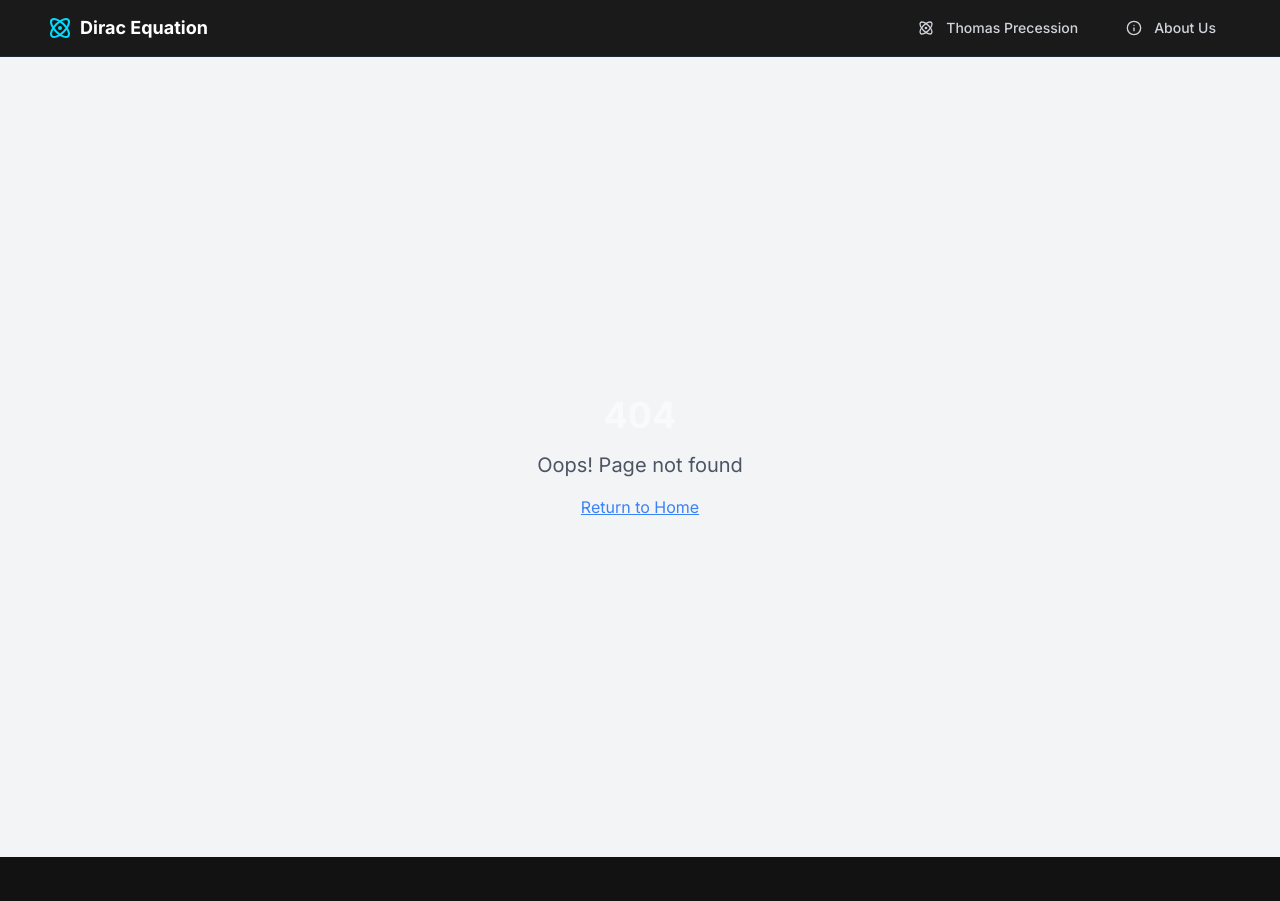
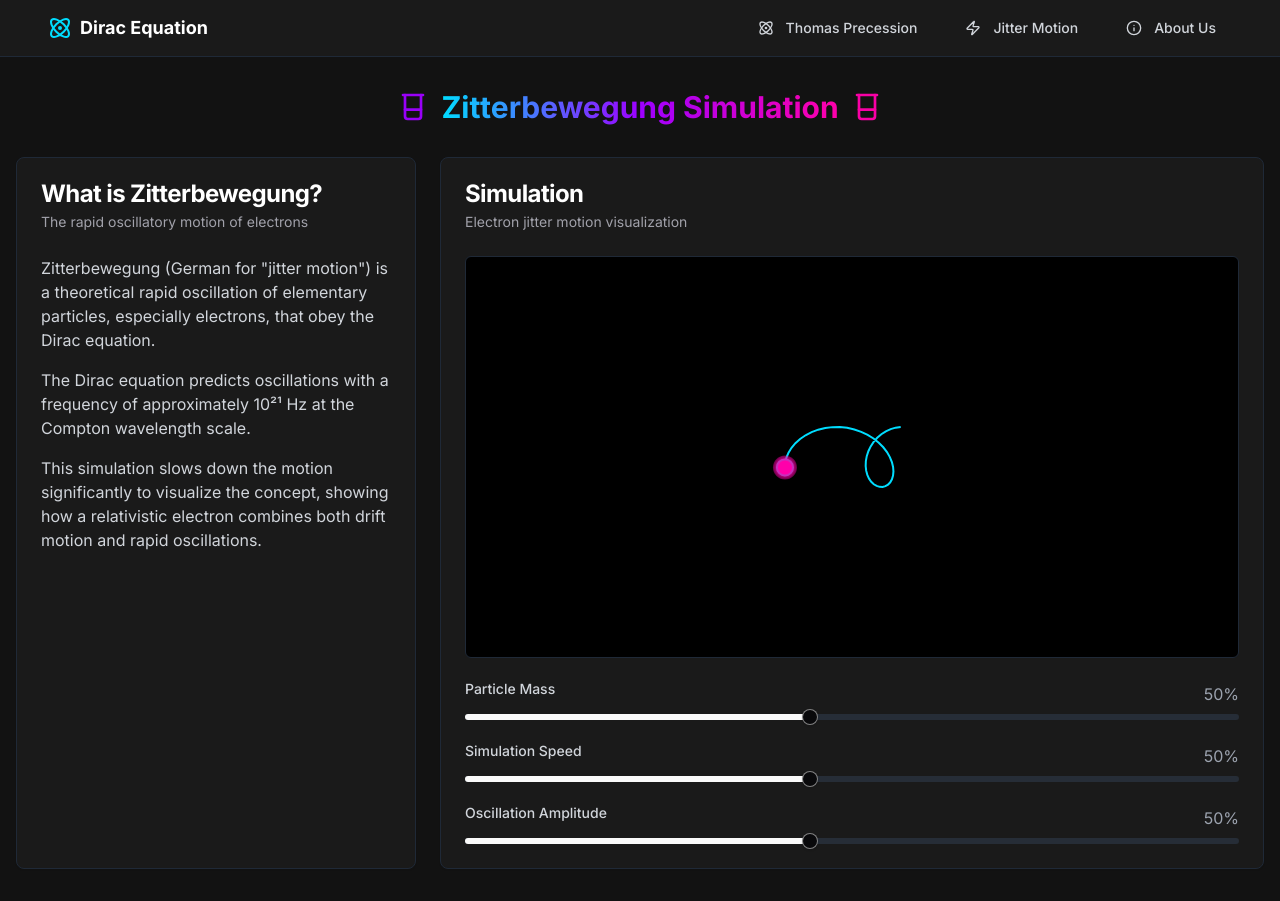
Before and after one commit to charitra13/dirac-equation-spin-calculator, a React (Vite) app: page /zitterbewegung in a window 1280 px wide. Before the commit this address had no page. Before the commit the page ends 857 px from the top, so only its background shows below. Built offline with nearby package versions, Linux system fonts and the light colour scheme.

Commit message:
Add Zitterbewegung simulation
Adds a new page with a simulation of the Zitterbewegung (jitter motion) of an electron, including a navigation button, description, and user controls.

```diff
--- a/src/App.tsx
+++ b/src/App.tsx
@@ -8,6 +8,7 @@ import Index from "./pages/Index";
 import About from "./pages/About";
 import NotFound from "./pages/NotFound";
 import NavigationBar from "./components/NavigationBar";
+import ZitterbewegungSimulation from "./pages/ZitterbewegungSimulation";
 
 const queryClient = new QueryClient();
 
@@ -23,6 +24,7 @@ const App = () => (
             <Routes>
               <Route path="/" element={<Index />} />
               <Route path="/about" element={<About />} />
+              <Route path="/zitterbewegung" element={<ZitterbewegungSimulation />} />
               <Route path="*" element={<NotFound />} />
             </Routes>
           </div>
--- a/src/components/NavigationBar.tsx
+++ b/src/components/NavigationBar.tsx
@@ -1,7 +1,9 @@
+
 import React from 'react';
 import { Link } from 'react-router-dom';
-import { Atom, Info } from 'lucide-react';
+import { Atom, Info, Zap } from 'lucide-react';
 import { Button } from './ui/button';
+
 const NavigationBar = () => {
   return <nav className="w-full bg-[#1a1a1a] border-b border-gray-800 py-2 px-4">
       <div className="container mx-auto flex justify-between items-center">
@@ -18,6 +20,13 @@ const NavigationBar = () => {
             </Link>
           </Button>
 
+          <Button asChild variant="ghost" className="flex items-center text-gray-300 hover:text-neon-purple hover:bg-[#252525]">
+            <Link to="/zitterbewegung">
+              <Zap className="mr-1" />
+              <span>Jitter Motion</span>
+            </Link>
+          </Button>
+
           <Button asChild variant="ghost" className="flex items-center text-gray-300 hover:text-neon-green hover:bg-[#252525] ml-auto">
             <Link to="/about">
               <Info className="mr-1" />
@@ -28,4 +37,5 @@ const NavigationBar = () => {
       </div>
     </nav>;
 };
+
 export default NavigationBar;
--- /dev/null
+++ b/src/pages/ZitterbewegungSimulation.tsx
@@ -0,0 +1,225 @@
+
+import React, { useEffect, useRef, useState } from 'react';
+import { Card, CardContent, CardDescription, CardHeader, CardTitle } from '@/components/ui/card';
+import { Slider } from '@/components/ui/slider';
+import { Label } from '@/components/ui/label';
+import { Beaker } from 'lucide-react';
+
+const ZitterbewegungSimulation: React.FC = () => {
+  const canvasRef = useRef<HTMLCanvasElement>(null);
+  const [mass, setMass] = useState<number>(50);
+  const [speed, setSpeed] = useState<number>(50);
+  const [amplitude, setAmplitude] = useState<number>(50);
+
+  // Animation state
+  const animationRef = useRef<number | null>(null);
+  const particleRef = useRef({
+    x: 0,
+    y: 0,
+    baseX: 0,
+    time: 0,
+    trail: Array(50).fill({ x: 0, y: 0 }),
+  });
+
+  useEffect(() => {
+    const canvas = canvasRef.current;
+    if (!canvas) return;
+
+    const ctx = canvas.getContext('2d');
+    if (!ctx) return;
+
+    // Set canvas dimensions
+    const resizeCanvas = () => {
+      const parent = canvas.parentElement;
+      if (parent) {
+        canvas.width = parent.clientWidth;
+        canvas.height = 400;
+      }
+    };
+
+    resizeCanvas();
+    window.addEventListener('resize', resizeCanvas);
+
+    // Initialize particle position
+    particleRef.current.baseX = canvas.width / 2;
+    particleRef.current.x = canvas.width / 2;
+    particleRef.current.y = canvas.height / 2;
+
+    // Animation function
+    const renderFrame = () => {
+      if (!canvas || !ctx) return;
+
+      // Clear canvas
+      ctx.clearRect(0, 0, canvas.width, canvas.height);
+
+      // Get current parameters
+      const normalizedMass = mass / 100; // Convert to 0-1 range
+      const normalizedSpeed = speed / 50; // Convert to 0-2 range
+      const normalizedAmplitude = (amplitude / 100) * 60; // Max amplitude of 60px
+
+      // Update particle position based on Zitterbewegung physics (simplified for visualization)
+      const particle = particleRef.current;
+      particle.time += 0.05 * normalizedSpeed;
+
+      // Calculate the new position with jitter motion
+      const frequency = (1 - normalizedMass * 0.5) * 0.4; // Lower mass means higher frequency
+      const newX = particle.baseX + Math.sin(particle.time) * 50; // Slow drift
+      const jitterX = Math.sin(particle.time / frequency) * normalizedAmplitude;
+      const jitterY = Math.cos(particle.time / frequency) * normalizedAmplitude;
+
+      particle.x = newX + jitterX;
+      particle.y = canvas.height / 2 + jitterY;
+
+      // Update trail
+      particle.trail.unshift({ x: particle.x, y: particle.y });
+      particle.trail.pop();
+
+      // Draw trail
+      ctx.beginPath();
+      ctx.moveTo(particle.trail[0].x, particle.trail[0].y);
+      for (let i = 1; i < particle.trail.length; i++) {
+        ctx.lineTo(particle.trail[i].x, particle.trail[i].y);
+      }
+      ctx.strokeStyle = '#00DDFF';
+      ctx.lineWidth = 2;
+      ctx.stroke();
+
+      // Draw particle
+      ctx.beginPath();
+      ctx.arc(particle.x, particle.y, 8, 0, Math.PI * 2);
+      ctx.fillStyle = '#FF00AA';
+      ctx.fill();
+      ctx.strokeStyle = '#00DDFF';
+      ctx.lineWidth = 2;
+      ctx.stroke();
+
+      // Draw glow effect
+      ctx.beginPath();
+      ctx.arc(particle.x, particle.y, 12, 0, Math.PI * 2);
+      const gradient = ctx.createRadialGradient(
+        particle.x, particle.y, 8,
+        particle.x, particle.y, 16
+      );
+      gradient.addColorStop(0, 'rgba(255, 0, 170, 0.8)');
+      gradient.addColorStop(1, 'rgba(255, 0, 170, 0)');
+      ctx.fillStyle = gradient;
+      ctx.fill();
+
+      // Continue animation
+      animationRef.current = requestAnimationFrame(renderFrame);
+    };
+
+    // Start animation
+    animationRef.current = requestAnimationFrame(renderFrame);
+
+    // Cleanup
+    return () => {
+      if (animationRef.current) {
+        cancelAnimationFrame(animationRef.current);
+      }
+      window.removeEventListener('resize', resizeCanvas);
+    };
+  }, [mass, speed, amplitude]);
+
+  return (
+    <div className="container mx-auto px-4 py-8">
+      <div className="flex justify-center items-center mb-8">
+        <Beaker className="w-8 h-8 mr-3 text-neon-purple animate-pulse-glow" />
+        <h1 className="text-3xl bg-gradient-to-r from-neon-blue via-neon-purple to-neon-pink bg-clip-text text-transparent md:text-3xl font-bold">
+          Zitterbewegung Simulation
+        </h1>
+        <Beaker className="w-8 h-8 ml-3 text-neon-pink animate-pulse-glow" />
+      </div>
+
+      <div className="grid grid-cols-1 md:grid-cols-3 gap-6">
+        <Card className="bg-[#1a1a1a] border-gray-800 md:col-span-1">
+          <CardHeader>
+            <CardTitle className="text-white">What is Zitterbewegung?</CardTitle>
+            <CardDescription>
+              The rapid oscillatory motion of electrons
+            </CardDescription>
+          </CardHeader>
+          <CardContent className="text-gray-300">
+            <p className="mb-4">
+              Zitterbewegung (German for "jitter motion") is a theoretical rapid oscillation of elementary particles, especially electrons, that obey the Dirac equation.
+            </p>
+            <p className="mb-4">
+              The Dirac equation predicts oscillations with a frequency of approximately 10²¹ Hz at the Compton wavelength scale.
+            </p>
+            <p>
+              This simulation slows down the motion significantly to visualize the concept, showing how a relativistic electron combines both drift motion and rapid oscillations.
+            </p>
+          </CardContent>
+        </Card>
+
+        <div className="md:col-span-2">
+          <Card className="bg-[#1a1a1a] border-gray-800">
+            <CardHeader>
+              <CardTitle className="text-white">Simulation</CardTitle>
+              <CardDescription>
+                Electron jitter motion visualization
+              </CardDescription>
+            </CardHeader>
+            <CardContent>
+              <div className="mb-6 rounded-md border border-gray-800 bg-black overflow-hidden">
+                <canvas ref={canvasRef} className="w-full" style={{ height: '400px' }}></canvas>
+              </div>
+
+              <div className="grid gap-6">
+                <div className="space-y-2">
+                  <div className="flex justify-between">
+                    <Label htmlFor="mass" className="text-gray-300">Particle Mass</Label>
+                    <span className="text-gray-400">{mass}%</span>
+                  </div>
+                  <Slider
+                    id="mass"
+                    min={10}
+                    max={100}
+                    step={1}
+                    value={[mass]}
+                    onValueChange={(value) => setMass(value[0])}
+                    className="[&>.bg-primary]:bg-neon-blue"
+                  />
+                </div>
+
+                <div className="space-y-2">
+                  <div className="flex justify-between">
+                    <Label htmlFor="speed" className="text-gray-300">Simulation Speed</Label>
+                    <span className="text-gray-400">{speed}%</span>
+                  </div>
+                  <Slider
+                    id="speed"
+                    min={10}
+                    max={100}
+                    step={1}
+                    value={[speed]}
+                    onValueChange={(value) => setSpeed(value[0])}
+                    className="[&>.bg-primary]:bg-neon-purple"
+                  />
+                </div>
+
+                <div className="space-y-2">
+                  <div className="flex justify-between">
+                    <Label htmlFor="amplitude" className="text-gray-300">Oscillation Amplitude</Label>
+                    <span className="text-gray-400">{amplitude}%</span>
+                  </div>
+                  <Slider
+                    id="amplitude"
+                    min={10}
+                    max={100}
+                    step={1}
+                    value={[amplitude]}
+                    onValueChange={(value) => setAmplitude(value[0])}
+                    className="[&>.bg-primary]:bg-neon-pink"
+                  />
+                </div>
+              </div>
+            </CardContent>
+          </Card>
+        </div>
+      </div>
+    </div>
+  );
+};
+
+export default ZitterbewegungSimulation;
```
